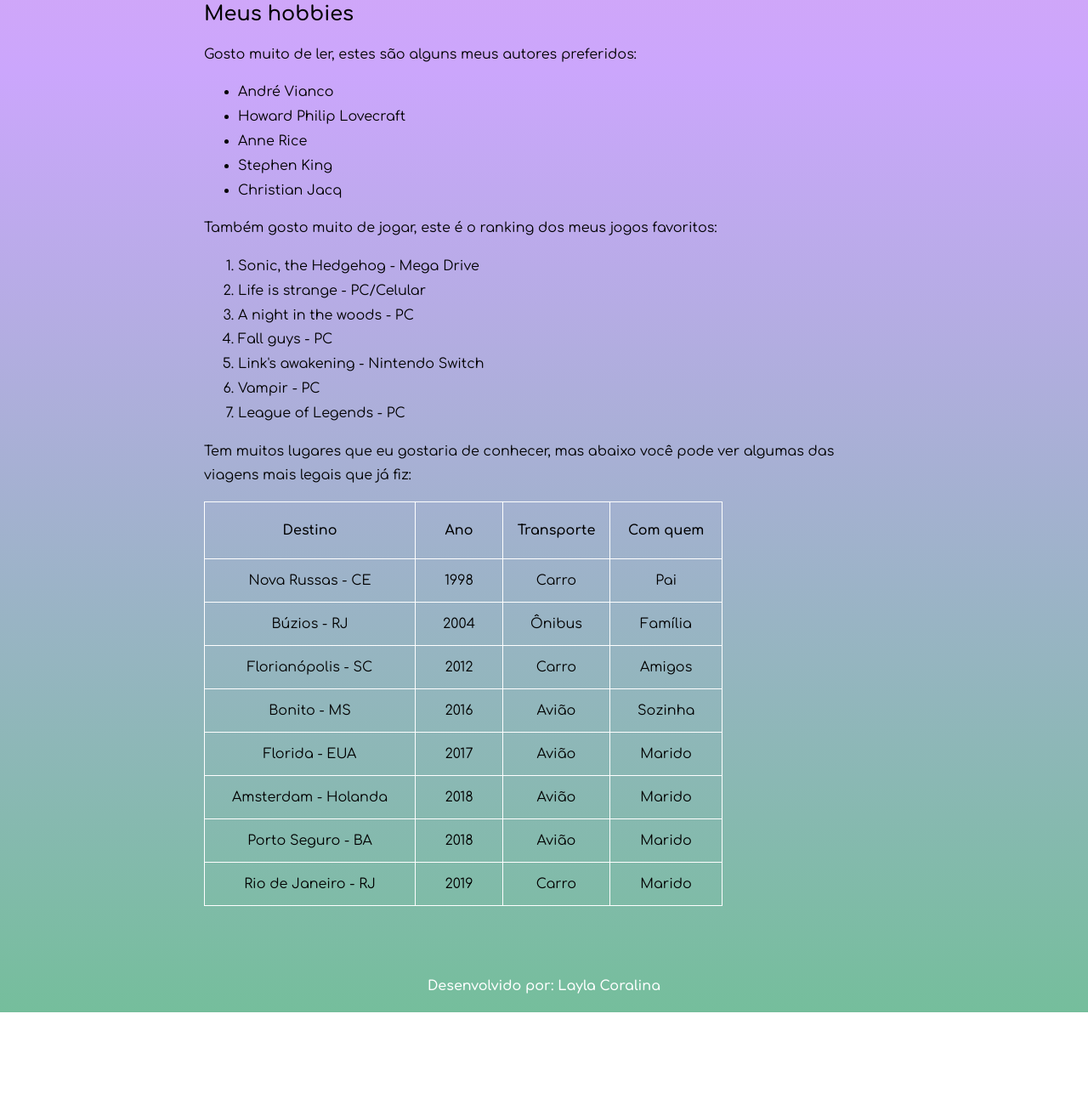
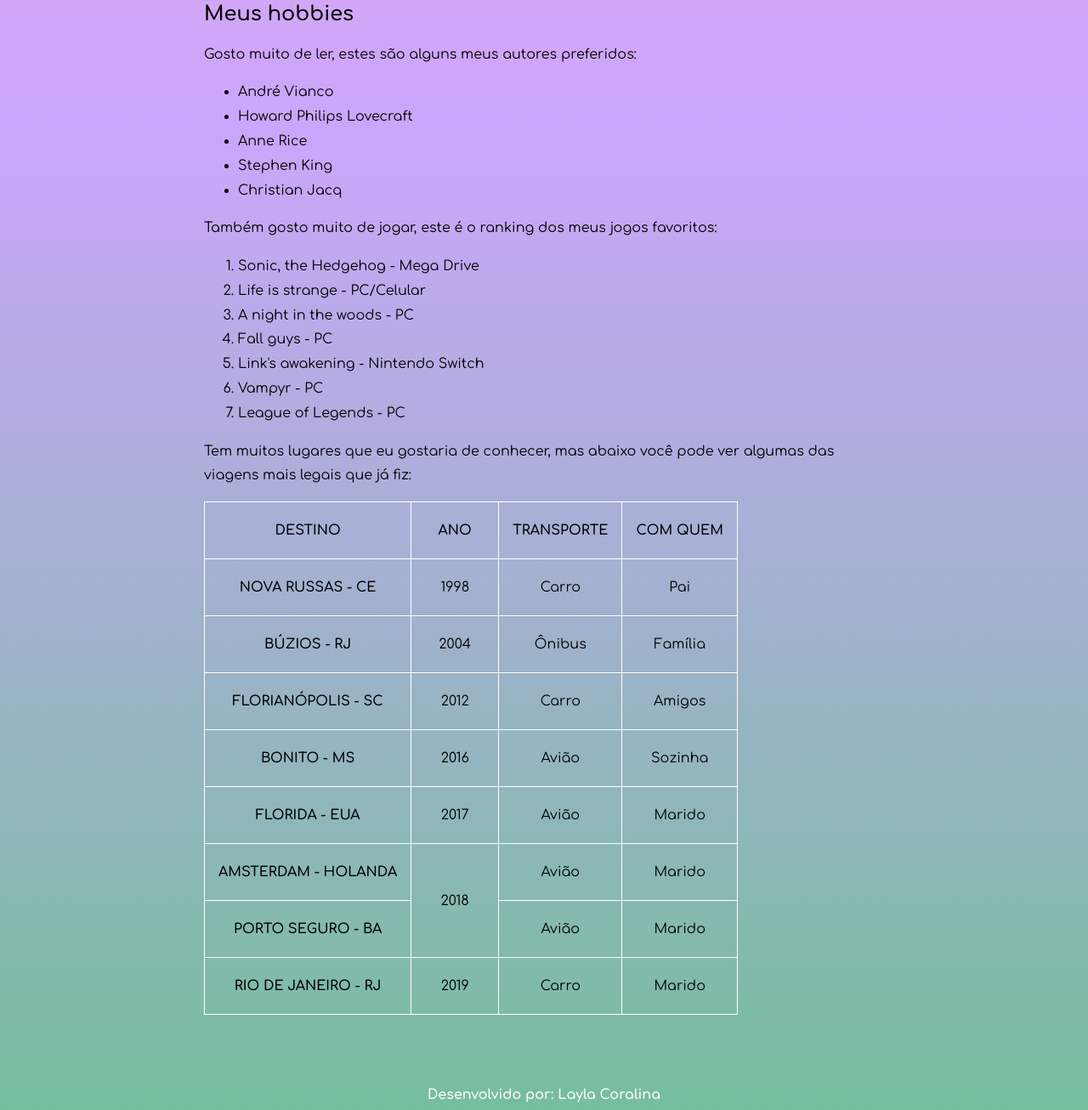
Before and after one commit to CoraLay/Apresentacao-FIAP, a plain HTML site: page index.html in a window 1280 px wide. Shown: the part 1020-2326 px from the top of the page at 85% size. Before the commit the page ends 2211 px from the top, so only its background shows below. Drawn offline with Linux system fonts and the light colour scheme.

Commit message:
Correção de typos e rowspan
Correção de typos e inclusão de rowspan e :hover no CSS da tabela.

```diff
--- a/index.html
+++ b/index.html
@@ -38,7 +38,7 @@
         <p>Gosto muito de ler, estes são alguns meus autores preferidos:</p>
         <ul>
           <li>André Vianco</li>
-          <li>Howard Philip Lovecraft</li>
+          <li>Howard Philips Lovecraft</li>
           <li>Anne Rice</li>
           <li>Stephen King</li>
           <li>Christian Jacq</li>
@@ -52,7 +52,7 @@
           <li>A night in the woods - PC</li>
           <li>Fall guys - PC</li>
           <li>Link's awakening - Nintendo Switch</li>
-          <li>Vampir - PC</li>
+          <li>Vampyr - PC</li>
           <li>League of Legends - PC</li>
         </ol>
       </article>
@@ -100,13 +100,12 @@
             </tr>
             <tr>
               <td>Amsterdam - Holanda</td>
-              <td>2018</td>
+              <td rowspan="2">2018</td>
               <td>Avião</td>
               <td>Marido</td>
             </tr>
             <tr>
               <td>Porto Seguro - BA</td>
-              <td>2018</td>
               <td>Avião</td>
               <td>Marido</td>
             </tr>
--- a/style.css
+++ b/style.css
@@ -74,13 +74,18 @@ table {
   border-collapse: collapse;
 }
 
-th {
+th, td:first-of-type {
   font-weight: bold;
-  padding: 1.5em 0;
+  padding: 1.5em 1em;
   border: 1px solid white;
+  text-transform: uppercase;
 }
 
 td {
   padding: 1em 2em;
   border: 1px solid white;
 }
+
+tr:hover {
+  background-color: rgba(255, 255, 255, 0.432);
+}
```
